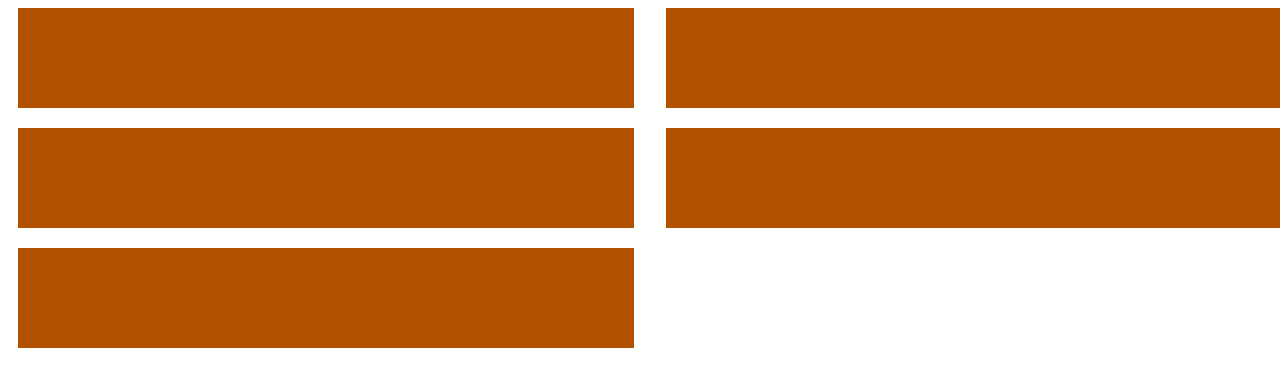
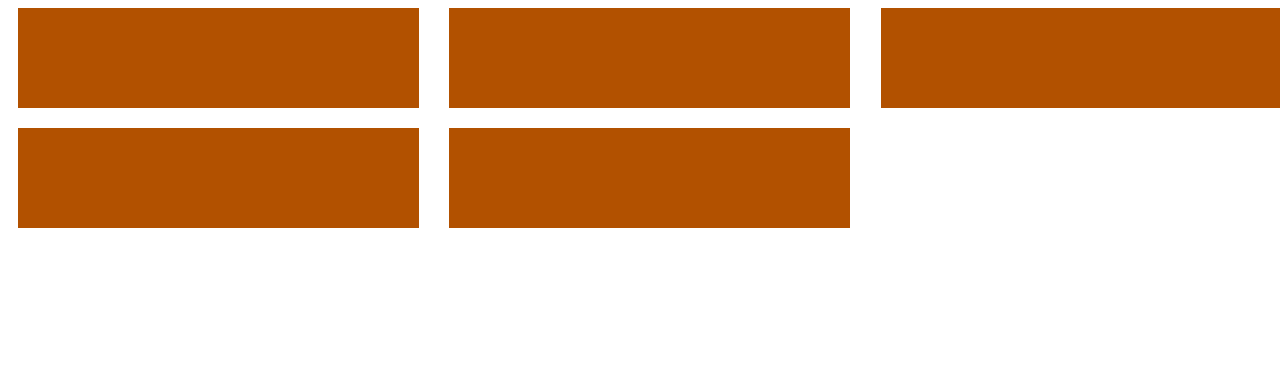
Before and after one commit to RoxMBaldwin/PostCSS-LostGrid, a website: page index.html in a window 1280 px wide. Drawn offline with Linux system fonts and the light colour scheme.

Commit message:
👾  changed lost-column from 1/2 to 1/3

```diff
--- a/dest/styles.css
+++ b/dest/styles.css
@@ -29,7 +29,7 @@ body{
 }
 
 .grid-one div {
-  width: calc(99.9% * 1/2 - (30px - 30px * 1/2));
+  width: calc(99.9% * 1/3 - (30px - 30px * 1/3));
 }
 
 .grid-one div:nth-child(1n) {
@@ -42,11 +42,11 @@ body{
   margin-right: 0;
 }
 
-.grid-one div:nth-child(2n) {
+.grid-one div:nth-child(3n) {
   margin-right: 0;
   float: right;
 }
 
-.grid-one div:nth-child(2n + 1) {
+.grid-one div:nth-child(3n + 1) {
   clear: both;
 }
--- a/styles.css
+++ b/styles.css
@@ -16,5 +16,5 @@ body{
 }
 
 .grid-one div {
-  lost-column: 1/2;
+  lost-column: 1/3;
 }
```
Also changed, not shown: README.md, assests/1-3_cycle.png (added).
